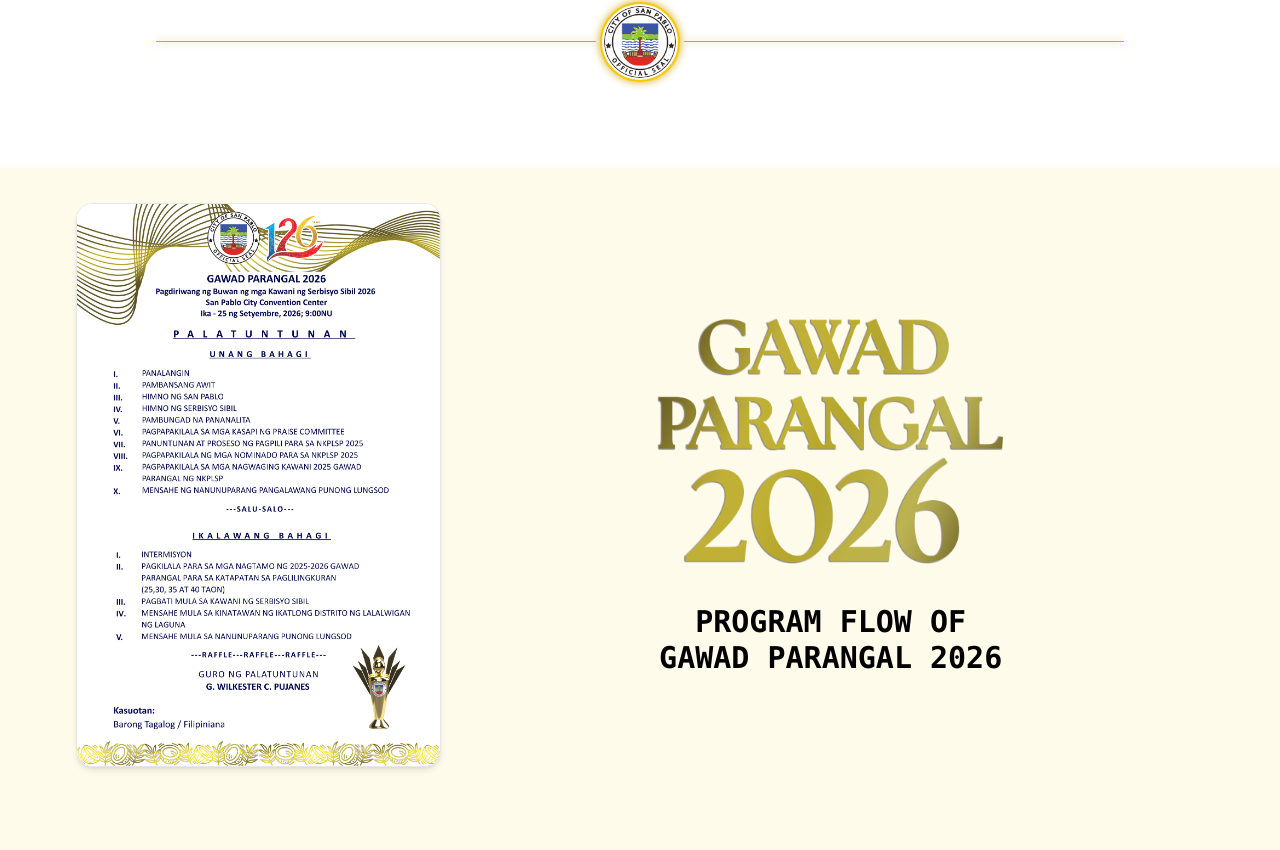
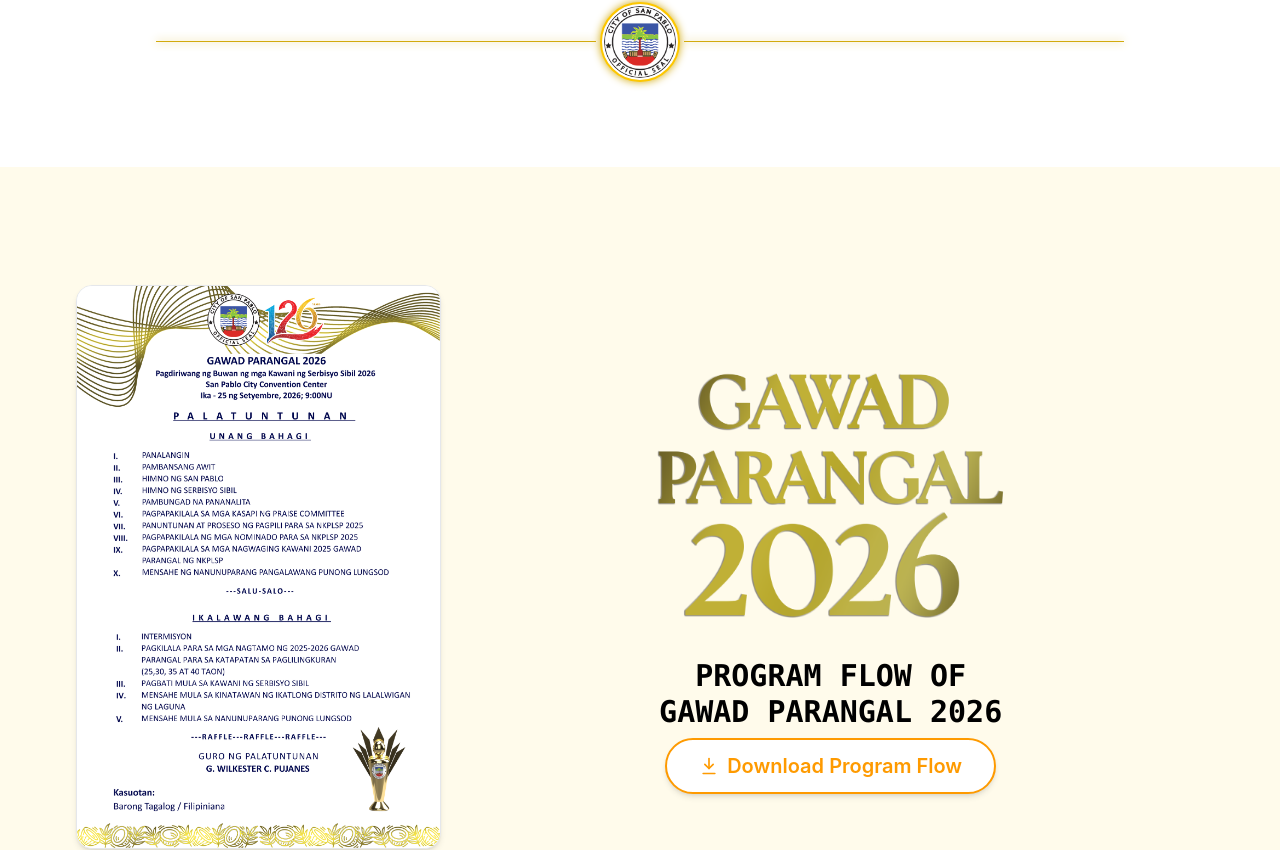
Before and after one commit to trisssh/2026-gawad-micro, a React (Vite) app: page / in a window 1280 px wide. Shown: the part 1289-2139 px from the top of the page. Built offline with nearby package versions, Linux system fonts and the light colour scheme.

Commit message:
Uploaded img od loyalty awardees and Added downloadable program flow

```diff
--- a/src/App.jsx
+++ b/src/App.jsx
@@ -7,8 +7,8 @@
 
 function App() {
   ////////////////////YYYY-MM-DD-HH-MM-SS
-  // const targetDate = "2026-09-25T09:00:00";
-  const targetDate = "2026-09-03T17:00:00";
+  const targetDate = "2026-09-25T09:00:00";
+  // const targetDate = "2026-09-03T17:00:00";
 
   return (
     <>
@@ -127,18 +127,40 @@
         </section>
 
         {/* Program Flow */}
-        <section className="lg:min-h-screen bg-amber-50 py-6  justify-center items-center ">
-          {/* <h2 className="text-center uppercase font-mono text-2xl px-3 md:text-3xl font-semibold pt-8 pb-6">
-            San Pablo City of Lakes Festival
-          </h2> */}
-
-          <div className=" flex flex-col-reverse md:grid md:grid-cols-3 gap-4 p-3 max-w-6xl mx-auto bg-re">
+        <section className="lg:min-h-screen bg-amber-50 flex justify-center items-center pb-6 md:pb-0">
+          <div className=" flex flex-col-reverse md:grid md:grid-cols-3 gap-4 p-3 max-w-6xl mx-auto">
             {/* LEFT SIDE */}
-            <div className="flex justify-center">
+            <div className="flex flex-col items-center gap-3">
               <img
                 src="prog-flow.png"
+                alt="Program Flow"
                 className="w-[380px] md:w-full backdrop-blur-lg bg-white border border-gray-200 rounded-2xl shadow-md md:col-span-1 object-fill"
               />
+
+              <a
+                href="prog-flow.png"
+                download="Gawad-Parangal-2026-Program-Flow.png"
+                className="md:hidden inline-flex items-center gap-2 px-4 py-2 rounded-full
+               bg-white text-black text-sm font-semibold border-2
+               shadow-md hover:bg-amber-300 active:scale-95
+               transition-all duration-200"
+              >
+                <svg
+                  xmlns="http://www.w3.org/2000/svg"
+                  className="w-4 h-4"
+                  viewBox="0 0 24 24"
+                  fill="none"
+                  stroke="currentColor"
+                  strokeWidth="2"
+                  strokeLinecap="round"
+                  strokeLinejoin="round"
+                >
+                  <path d="M12 3v12" />
+                  <path d="M7 10l5 5 5-5" />
+                  <path d="M5 21h14" />
+                </svg>
+                Download Program Flow
+              </a>
             </div>
 
             {/* RIGHT SIDE */}
@@ -155,11 +177,32 @@
                 PROGRAM FLOW OF <br /> GAWAD PARANGAL 2026
               </h2>
 
-              {/* <p className="text-xs md:text-base text-center md:px-20">
-                Lorem ipsum is placeholder text commonly used in the graphic,
-                print, and publishing industries for previewing layouts and
-                visual mockups.
-              </p> */}
+              <button className="hidden md:block">
+                <a
+                  href="prog-flow.png"
+                  download="Gawad-Parangal-2026-Program-Flow.png"
+                  className="inline-flex items-center gap-2 px-8 py-3 rounded-full
+               bg-white text-amber-500 text-xl font-semibold border-2
+               shadow-md hover:bg-amber-300 hover:text-gray-800 active:scale-95
+               transition-all duration-200"
+                >
+                  <svg
+                    xmlns="http://www.w3.org/2000/svg"
+                    className="size-5"
+                    viewBox="0 0 24 24"
+                    fill="none"
+                    stroke="currentColor"
+                    strokeWidth="2"
+                    strokeLinecap="round"
+                    strokeLinejoin="round"
+                  >
+                    <path d="M12 3v12" />
+                    <path d="M7 10l5 5 5-5" />
+                    <path d="M5 21h14" />
+                  </svg>
+                  Download Program Flow
+                </a>
+              </button>
             </div>
           </div>
         </section>
@@ -232,7 +275,6 @@
             className="bg-white filter drop-shadow-[0_0_0.25rem_#D2AA0D] rounded-full w-10 md:w-12 transition-transform duration-300 hover:scale-110"
           />
 
-
           <p className="text-center text-[10px] md:text-sm  leading-relaxed">
             <span>
               © 2026{" "}
```
Also changed, not shown: public/gp-1.png (added), public/gp-2.png (added).
